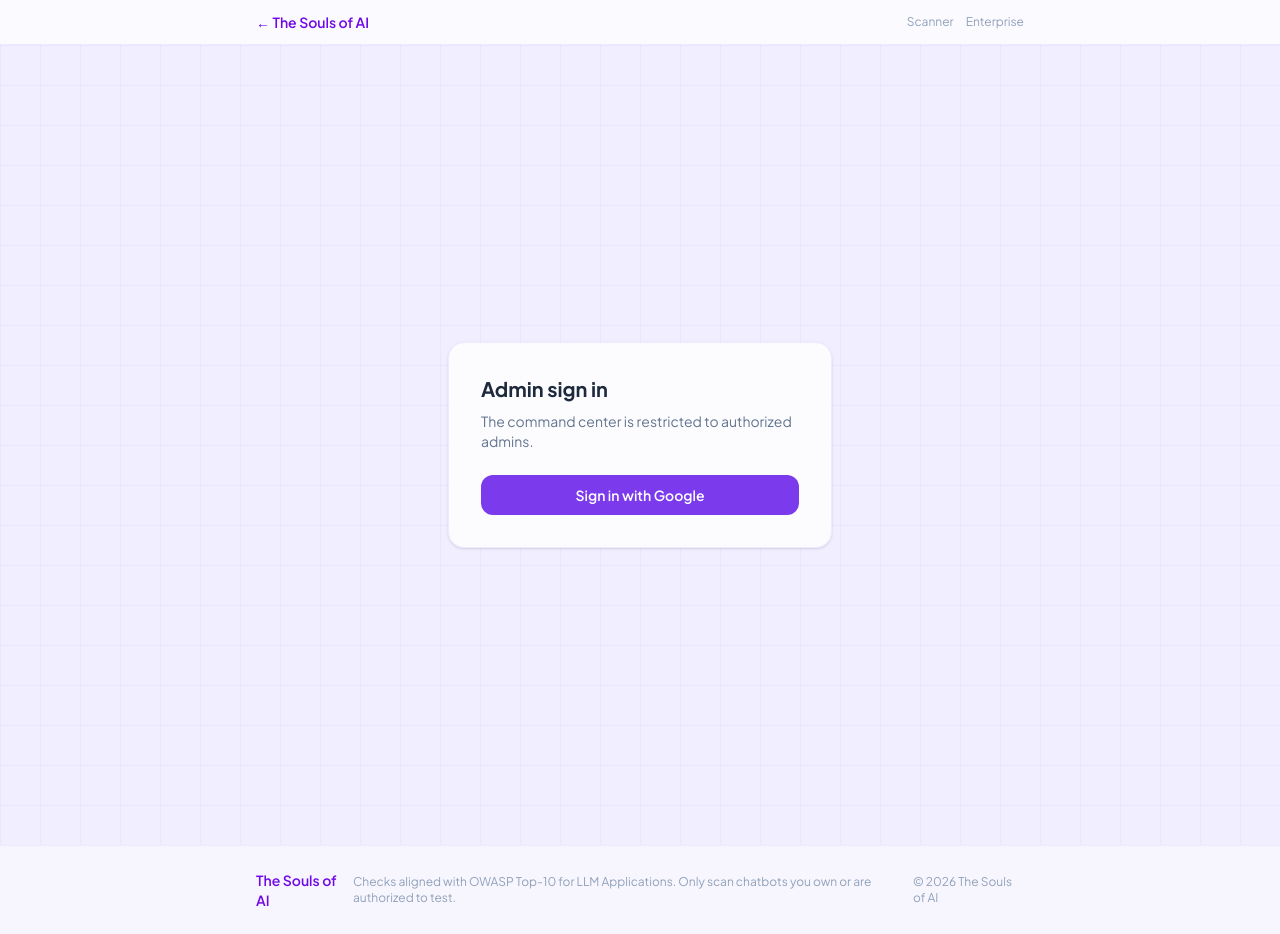
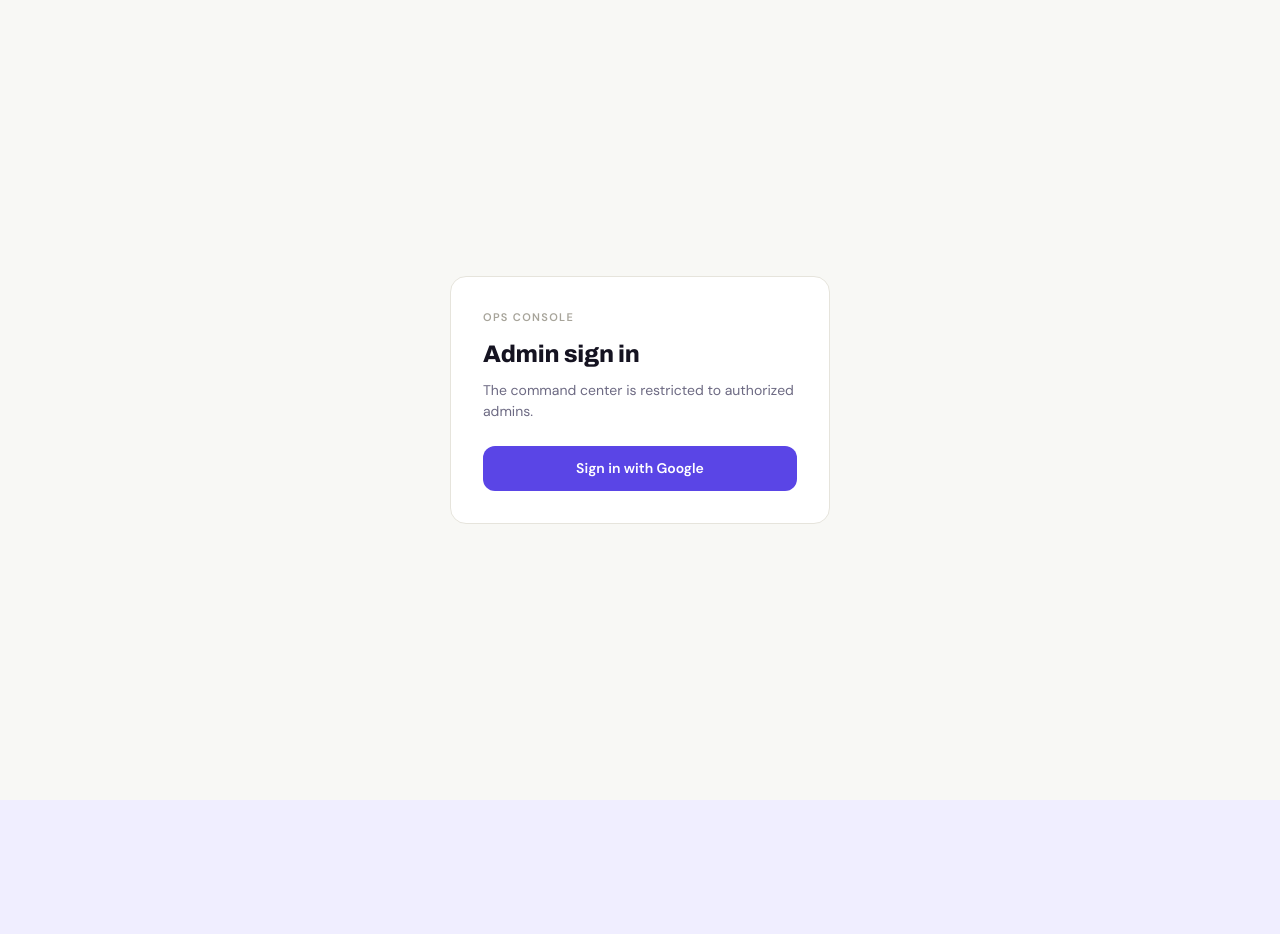
Before and after one commit to sngeetong144-droid/ai-sec-tester, a Next.js app: page /auth/login in a window 1280 px wide. After the commit the page ends 800 px from the top, so only its background shows below. Built offline with nearby package versions, Linux system fonts and the light colour scheme; no server answers.

Commit message:
fix: theme admin login to Ops Console (palette/type) and suppress public chrome on the gate

```diff
--- a/app/_components/site-footer.tsx
+++ b/app/_components/site-footer.tsx
@@ -2,6 +2,16 @@
 
 import type { ReactNode } from "react";
 import { usePathname } from "next/navigation";
+
+// The console (/command-center*) ships its own sidebar+content shell, and its
+// gate (/auth/login) is a private admin surface — neither wears the public chrome.
+function isConsoleSurface(pathname: string): boolean {
+  return (
+    pathname === "/command-center" ||
+    pathname.startsWith("/command-center/") ||
+    pathname === "/auth/login"
+  );
+}
 
 // Hides the global layout header on the anonymous public landing ("/"), which
 // ships its own fixed emerald nav. `active` is false for authenticated users, so
@@ -9,9 +19,7 @@ import { usePathname } from "next/navigation";
 export function HideOnHome({ active, children }: { active: boolean; children: ReactNode }) {
   const pathname = usePathname();
   const isHome = pathname === "/";
-  // Console (/command-center*) ships its own sidebar+content shell — suppress the global header there too.
-  const isConsole = pathname === "/command-center" || pathname.startsWith("/command-center/");
-  if ((active && isHome) || isConsole) return null;
+  if ((active && isHome) || isConsoleSurface(pathname)) return null;
   return <>{children}</>;
 }
 
@@ -21,7 +29,7 @@ export function HideOnHome({ active, children }: { active: boolean; children: Re
 export function SiteFooter() {
   const pathname = usePathname();
   if (pathname === "/") return null;
-  if (pathname === "/command-center" || pathname.startsWith("/command-center/")) return null;
+  if (isConsoleSurface(pathname)) return null;
 
   return (
     <footer className="bg-white/50 border-t border-violet-100 px-6 py-6 shrink-0">
--- a/app/auth/login/page.tsx
+++ b/app/auth/login/page.tsx
@@ -1,10 +1,17 @@
 import type { Metadata } from "next";
+import { Archivo, DM_Sans } from "next/font/google";
+import { COLORS } from "@/app/command-center/_ui";
 import { signInWithGoogle } from "./actions";
 
 // The gate itself is public, but must never be indexed.
 export const metadata: Metadata = {
   robots: { index: false, follow: false, nocache: true },
 };
+
+// Gate to the Ops Console — wears the console's palette and type, not the public
+// site theme (the public chrome is suppressed here by isConsoleSurface).
+const head = Archivo({ subsets: ["latin"], weight: ["700", "800"] });
+const body = DM_Sans({ subsets: ["latin"], weight: ["400", "500", "600"] });
 
 export default async function LoginPage({
   searchParams,
@@ -14,15 +21,61 @@ export default async function LoginPage({
   const denied = (await searchParams).denied === "1";
 
   return (
-    <main className="grid-bg min-h-screen flex items-center justify-center px-4">
-      <div className="w-full max-w-sm rounded-2xl border border-violet-100 bg-white/80 p-8 shadow-sm">
-        <h1 className="mb-2 text-xl font-bold text-slate-800">Admin sign in</h1>
-        <p className="mb-6 text-sm text-slate-500">
+    <main
+      className={body.className}
+      style={{
+        minHeight: "100vh",
+        display: "flex",
+        alignItems: "center",
+        justifyContent: "center",
+        padding: 24,
+        background: COLORS.appBg,
+        color: COLORS.ink,
+      }}
+    >
+      <div
+        style={{
+          width: "100%",
+          maxWidth: 380,
+          background: COLORS.surface,
+          border: `1px solid ${COLORS.cardBorder}`,
+          borderRadius: 16,
+          padding: 32,
+        }}
+      >
+        <p
+          style={{
+            fontSize: 11,
+            fontWeight: 600,
+            letterSpacing: "0.12em",
+            textTransform: "uppercase",
+            color: COLORS.faint,
+            marginBottom: 10,
+          }}
+        >
+          Ops Console
+        </p>
+        <h1
+          className={head.className}
+          style={{ fontSize: 24, fontWeight: 800, letterSpacing: "-0.01em", marginBottom: 8 }}
+        >
+          Admin sign in
+        </h1>
+        <p style={{ fontSize: 14, color: COLORS.ink3, marginBottom: 24 }}>
           The command center is restricted to authorized admins.
         </p>
 
         {denied && (
-          <div className="mb-4 rounded-xl bg-rose-50 p-4 text-sm text-rose-700">
+          <div
+            style={{
+              marginBottom: 16,
+              borderRadius: 12,
+              padding: 14,
+              fontSize: 13,
+              color: "#e2453d",
+              background: "rgba(226,69,61,0.10)",
+            }}
+          >
             This Google account is not authorized for admin access.
           </div>
         )}
@@ -30,7 +83,17 @@ export default async function LoginPage({
         <form action={signInWithGoogle}>
           <button
             type="submit"
-            className="w-full rounded-xl bg-brand-600 py-2.5 text-sm font-semibold text-white transition hover:bg-brand-700"
+            style={{
+              width: "100%",
+              borderRadius: 12,
+              padding: "12px 16px",
+              fontSize: 14,
+              fontWeight: 600,
+              color: "#ffffff",
+              background: COLORS.accent,
+              border: "none",
+              cursor: "pointer",
+            }}
           >
             Sign in with Google
           </button>
```
